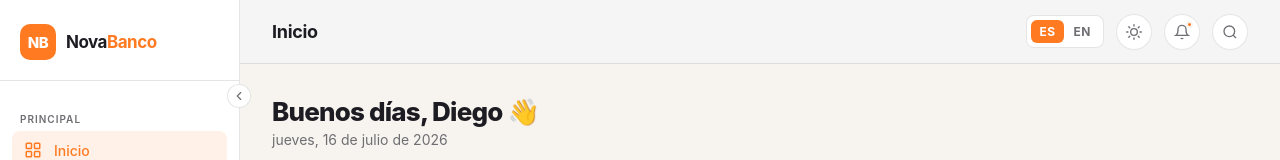
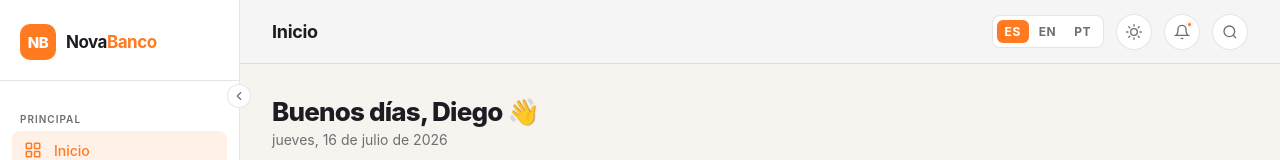
Before and after one commit to DiegoBoni/NovaBank, a plain HTML site: page index.html in a window 1280 px wide. Shown: the top 160 px of the page. Drawn offline with Linux system fonts and the light colour scheme.

Commit message:
Add Portuguese (pt-BR) localization
Adds LOCALES.pt with full key parity to es/en, and a PT button in the
topbar language switcher. No I18n logic changes needed — setLocale/init
already operate generically over locale/data-lang.

Co-Authored-By: Claude Sonnet 5 <noreply@anthropic.com>

```diff
--- a/index.html
+++ b/index.html
@@ -132,6 +132,7 @@
         <div class="lang-toggle">
           <span class="lang-btn active" data-lang="es" onclick="switchLocale('es')">ES</span>
           <span class="lang-btn" data-lang="en" onclick="switchLocale('en')">EN</span>
+          <span class="lang-btn" data-lang="pt" onclick="switchLocale('pt')">PT</span>
         </div>
         <!-- T02: Theme toggle -->
         <div class="icon-btn" id="theme-toggle-btn" title="Toggle theme" onclick="toggleTheme()"></div>
--- a/js/app.js
+++ b/js/app.js
@@ -195,6 +195,102 @@ const LOCALES = {
     // Balance toggle
     'balance.toggle_visible': 'Show balance',
     'balance.toggle_hidden': 'Hide balance',
+  },
+
+  pt: {
+    // Navegação
+    'nav.dashboard':        'Início',
+    'nav.movimientos':      'Despesas',
+    'nav.beneficios':       'Benefícios',
+    'nav.resumen':          'Resumo',
+    'nav.configuracion':    'Configurações',
+    // Topbar
+    'topbar.notifications': 'Notificações',
+    'topbar.search':        'Busca',
+    // Sidebar
+    'sidebar.principal':    'Principal',
+    'sidebar.cuenta':       'Conta',
+    'sidebar.collapse':     'Ocultar menu',
+    'sidebar.expand':       'Mostrar menu',
+    // Usuário
+    'user.role':            'Conta poupança',
+    // Dashboard
+    'dashboard.greeting':         'Bom dia, Diego 👋',
+    'dashboard.balance_label':    'Saldo disponível · Conta poupança ARS',
+    'dashboard.last_movement':    'Última movimentação:',
+    'dashboard.recent_movements': 'Últimas movimentações',
+    'dashboard.see_all':          'Ver todas →',
+    'dashboard.my_card':          'Meu cartão',
+    'dashboard.card_limit':       'Limite disponível',
+    'dashboard.card_status':      'Em dia',
+    'dashboard.active_promos':    'Promoções ativas',
+    // Ações rápidas
+    'qa.consumos':    'Minhas despesas',
+    'qa.descargar':   'Baixar resumo',
+    'qa.beneficios':  'Benefícios',
+    'qa.transferir':  'Transferir',
+    // Botões hero
+    'hero.ver_consumos':      'Ver despesas',
+    'hero.descargar_resumen': 'Baixar resumo',
+    'hero.ver_beneficios':    'Ver benefícios',
+    // Movimentações
+    'mov.title':              'Despesas',
+    'mov.subtitle':           'Histórico de movimentações da sua conta',
+    'mov.expenses':           'Gastos este mês',
+    'mov.income':             'Receitas este mês',
+    'mov.count':              'Movimentações',
+    'mov.search_placeholder': '🔍  Buscar transação...',
+    'mov.all_categories':     'Todas as categorias',
+    'mov.download':           'Baixar resumo',
+    'mov.col_description':    'Descrição',
+    'mov.col_category':       'Categoria',
+    'mov.col_date':           'Data',
+    'mov.col_amount':         'Valor',
+    'mov.col_status':         'Status',
+    'mov.empty':              'Nenhuma movimentação encontrada.',
+    'mov.status_credited':    'Creditado',
+    // Categorias
+    'cat.comidas':         'Alimentação',
+    'cat.supermercado':    'Supermercado',
+    'cat.entretenimiento': 'Entretenimento',
+    'cat.transporte':      'Transporte',
+    'cat.sueldo':          'Salário',
+    'cat.tecnologia':      'Tecnologia',
+    // Benefícios
+    'ben.title':                  'Benefícios exclusivos',
+    'ben.subtitle':               'Descontos e promoções para você por ser cliente NovaBanco',
+    'ben.filter_todos':           'Todos',
+    'ben.filter_gastronomia':     '🍔 Gastronomia',
+    'ben.filter_viajes':          '✈️ Viagens',
+    'ben.filter_tech':            '💻 Tecnologia',
+    'ben.filter_salud':           '🏥 Saúde',
+    'ben.filter_entretenimiento': '🎬 Entretenimento',
+    'ben.empty':                  'Não há benefícios nesta categoria.',
+    // Modal
+    'modal.title':           'Baixar resumo',
+    'modal.desc':            'Selecione o período e o formato que deseja baixar.',
+    'modal.junio_label':     'Junho 2026',
+    'modal.junio_sub':       'De 1 a 22 de junho',
+    'modal.mayo_label':      'Maio 2026',
+    'modal.mayo_sub':        'Mês completo — 38 movimentações',
+    'modal.q2_label':        '2º trimestre 2026',
+    'modal.q2_sub':          'Abril, maio e junho',
+    'modal.cancel':          'Cancelar',
+    'modal.download_btn':    'Baixar PDF',
+    'modal.generating':      'Gerando seu resumo',
+    'modal.generating_desc': 'Isso leva alguns segundos...',
+    'modal.done_title':      'Pronto!',
+    'modal.done_desc':       'Seu resumo foi baixado com sucesso. Você pode encontrá-lo na sua pasta de Downloads.',
+    'modal.close':           'Fechar',
+    // Etapas do download
+    'dl.step1': 'Obtendo movimentações...',
+    'dl.step2': 'Aplicando formato...',
+    'dl.step3': 'Gerando PDF...',
+    'dl.step4': 'Verificando documento...',
+    'dl.step5': 'Pronto!',
+    // Balance toggle
+    'balance.toggle_visible': 'Mostrar saldo',
+    'balance.toggle_hidden': 'Ocultar saldo',
   },
 };
 
```
